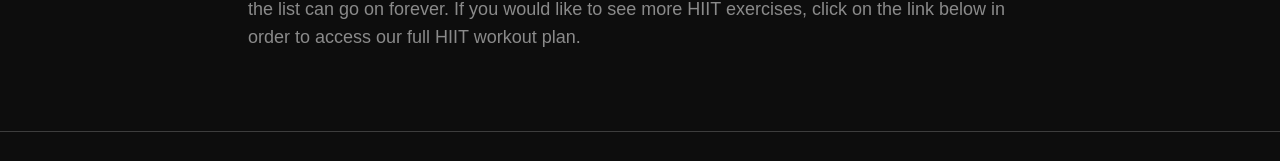
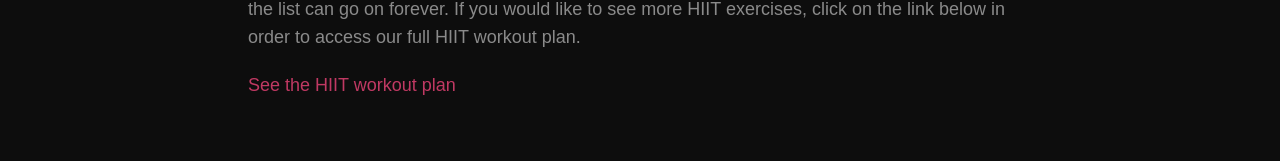
Before and after one commit to lucasjolibois54/lb-fitness, a Next.js app: page /articles/benefitsOfHIIT in a window 1280 px wide. Shown: the part 5180-5341 px from the top of the page. Built offline with nearby package versions, Linux system fonts and the light colour scheme.

Commit message:
Update benefitsOfHIIT.js

```diff
--- a/pages/articles/benefitsOfHIIT.js
+++ b/pages/articles/benefitsOfHIIT.js
@@ -6,6 +6,7 @@ import ParagraphSection from '../../components/blogs/blog-articles/paragraphSect
 import TextSlider from '../../components/blogs/blog-articles/textSlider'
 import SubTextSection from '../../components/blogs/blog-articles/subTextSection'
 import BlogImage from '../../components/blogs/blog-articles/blogImage'
+import ExternalLinking from '../../components/blogs/blog-articles/externalLinking'
 import Footer from '../../components/main/footer'
 
 function benefitsOfHIIT() {
@@ -58,6 +59,9 @@ function benefitsOfHIIT() {
         title="Summary"
         paragraph="As mentioned throughout the blog article, there are a lot of benefits when doing high intensity interval training, additionally, there are also a lot of different ways (exercises) to practice HIIT. It's just important to keep your heart rate up, take breaks (active rest) in between your “sets”. When doing the actual exercises, go as hard as you can. Here, we just went through some of them, as the list can go on forever. If you would like to see more HIIT exercises, click on the link below in order to access our full HIIT workout plan."
         />
+        <ExternalLinking
+        text="See the HIIT workout plan"
+        link="/membersonly/workoutPlans"/>
 
         <Footer/></div>
   )
```
